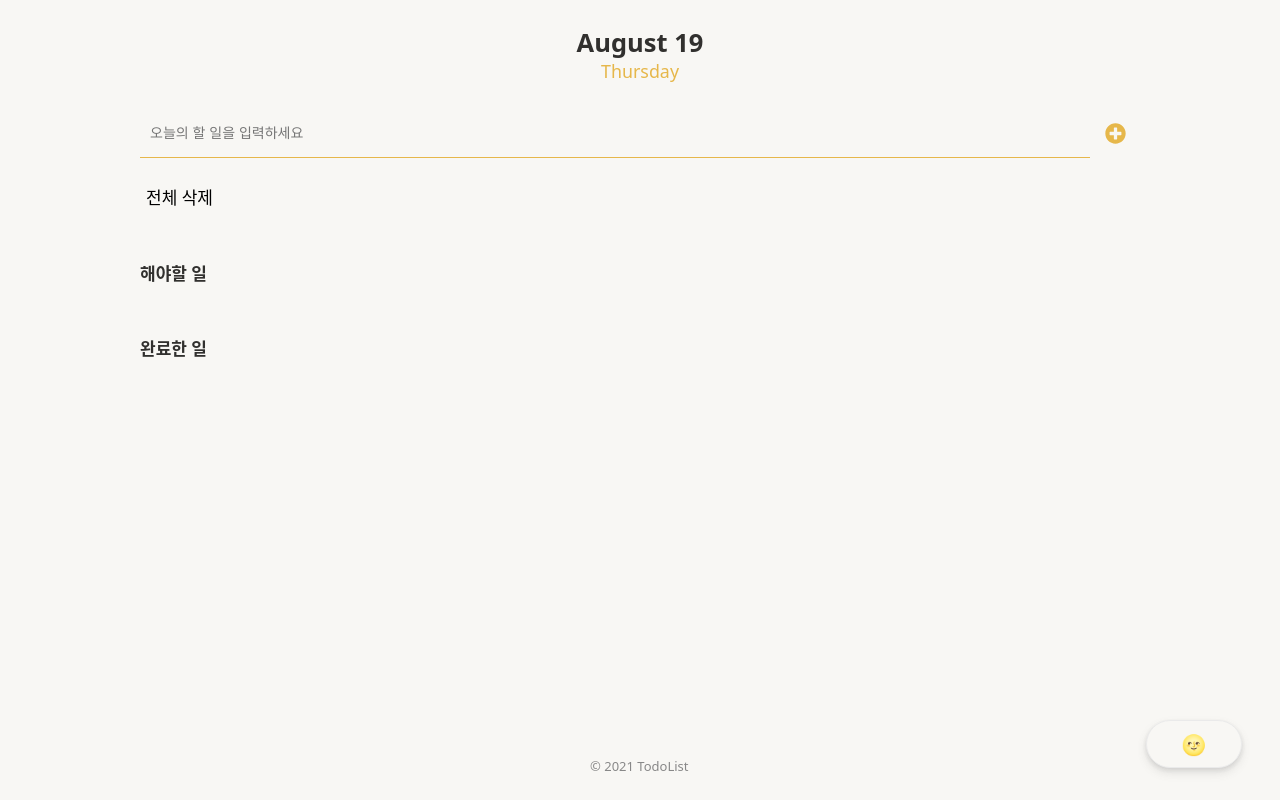
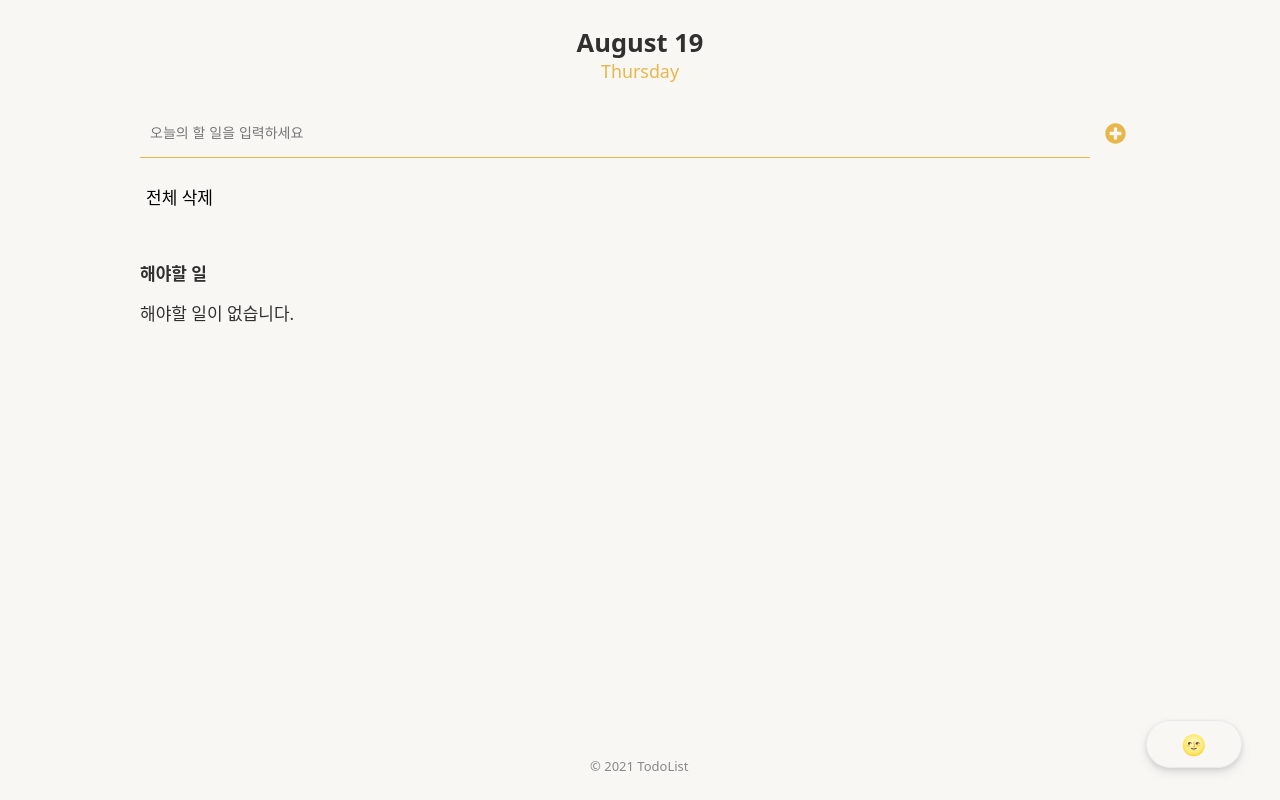
Before and after one commit to juhyoju/todo-list, a React (Create React App) app: page / in a window 1280 px wide. Built offline with nearby package versions, Linux system fonts and the light colour scheme; a web font is replaced by a local one.

Commit message:
진행/완료 항목이 있을 때만 해당 타이틀, 내용이 보이게 구현

```diff
--- a/src/components/TodoList.js
+++ b/src/components/TodoList.js
@@ -2,10 +2,21 @@ import React from 'react'
 import styled from 'styled-components'
 import TodoItem from './TodoItem/TodoItem'
 
-const TodoList = ({ todos, setTodos, title, checkedList }) => (
+const TodoList = ({
+    todos,
+    setTodos,
+    title,
+    checkedList,
+    onDidTodo,
+    onWillTodo
+}) => (
     <div className='todoList'>
+        {onDidTodo === 0 ? null : (
+            <>
                 <TodoTitle>{title}</TodoTitle>
-
+                {onWillTodo === 0 ? (
+                    <p>{title}이 없습니다.</p>
+                ) : (
                     <ul>
                         {todos.map(todo => {
                             if (checkedList !== todo.isDone) return null
@@ -19,6 +30,9 @@ const TodoList = ({ todos, setTodos, title, checkedList }) => (
                             )
                         })}
                     </ul>
+                )}
+            </>
+        )}
     </div>
 )
 
--- a/src/components/TodoTemplate.js
+++ b/src/components/TodoTemplate.js
@@ -13,6 +13,9 @@ const TodoTemplate = id => {
 
     const [ThemeMode, toggleTheme] = useTheme()
 
+    const onDidTodo = todos.filter(todos => todos.isDone === true).length
+    const onWillTodo = todos.filter(todos => todos.isDone === false).length
+
     return (
         <TodoWrap>
             <div style={{ width: '85%', maxWidth: '1000px' }}>
@@ -25,6 +28,7 @@ const TodoTemplate = id => {
 
                     <TodoList
                         title={'해야할 일'}
+                        onWillTodo={onWillTodo}
                         todos={todos}
                         setTodos={setTodos}
                         checkedList={false}
@@ -32,6 +36,7 @@ const TodoTemplate = id => {
 
                     <TodoList
                         title={'완료한 일'}
+                        onDidTodo={onDidTodo}
                         todos={todos}
                         setTodos={setTodos}
                         checkedList={true}
```
Lines whose indentation alone changed are shown as unchanged.
